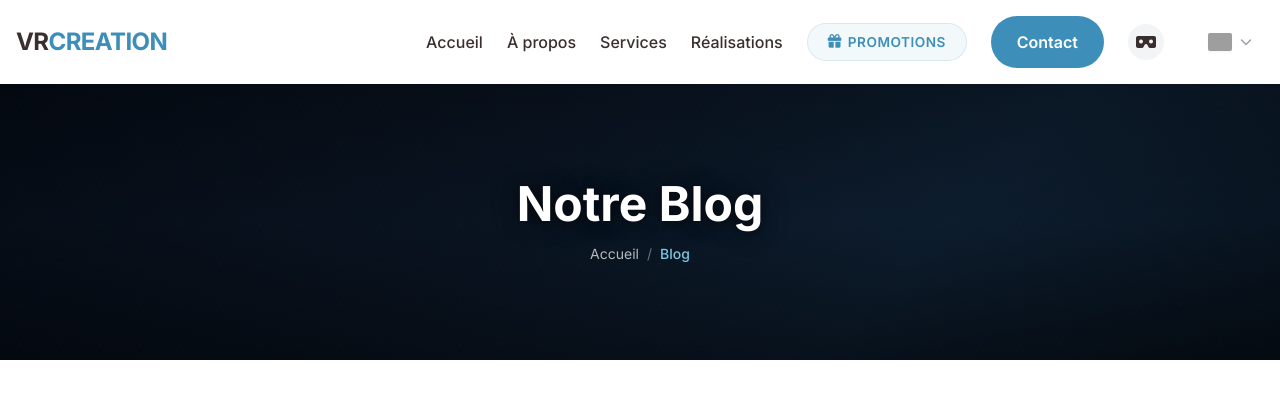
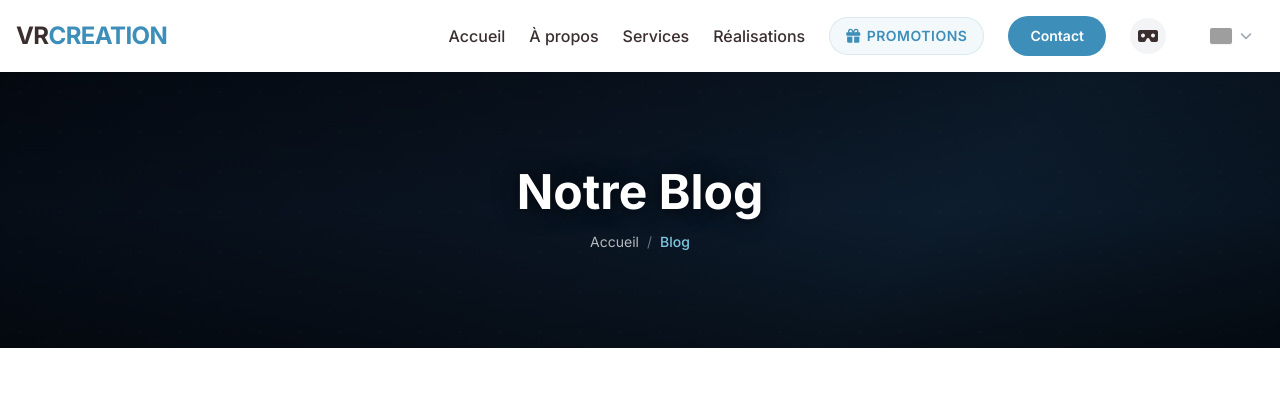
Before and after one commit to Schneider-sizeof/vr_creation, a Django app: page /fr/blog/ in a window 1280 px wide. Shown: the top 420 px of the page. Run offline with Django 5.2, Linux system fonts and the light colour scheme; data comes from the database, SQL or seed files in the repository; data that the repository does not hold is empty; some libraries are stand-ins or nearby versions; some web fonts are replaced; grey boxes are pictures that could not be loaded.

Commit message:
fix(ui): improve navbar spacing between logo and nav items on French locale and responsive screens

```diff
--- a/templates/partials/header.html
+++ b/templates/partials/header.html
@@ -2,7 +2,7 @@
 <header id="mainHeader" class="main-header py-4 sticky top-0 z-50 transition-all duration-300">
     <div class="container mx-auto px-4 flex justify-between items-center">
         <!-- Logo -->
-        <a href="{% url 'core:home' %}" class="flex items-center gap-3">
+        <a href="{% url 'core:home' %}" class="flex items-center gap-3 shrink-0 mr-8 xl:mr-12 rtl:mr-0 rtl:ml-8 rtl:xl:ml-12">
             {% if site_settings.logo %}
             <img src="{{ site_settings.logo.url }}" alt="{{ site_settings.site_name }}" class="h-10 w-auto">
             {% endif %}
@@ -10,21 +10,21 @@
         </a>
 
         <!-- Desktop Nav -->
-        <nav class="hidden lg:flex items-center gap-6">
+        <nav class="hidden lg:flex items-center gap-3.5 xl:gap-6 text-sm xl:text-base">
             <a href="{% url 'core:home' %}" class="nav-link {% if request.resolver_match.url_name == 'home' %}active{% endif %}">{% trans "Accueil" %}</a>
             <a href="{% url 'core:about' %}" class="nav-link {% if request.resolver_match.url_name == 'about' %}active{% endif %}">{% trans "À propos" %}</a>
             <a href="{% url 'services:list' %}" class="nav-link {% if 'service' in request.resolver_match.url_name %}active{% endif %}">{% trans "Services" %}</a>
             <a href="{% url 'portfolio:project_list' %}" class="nav-link {% if 'project' in request.resolver_match.url_name or 'casestudy' in request.resolver_match.url_name %}active{% endif %}">{% trans "Réalisations" %}</a>
-            <a href="{% url 'core:promotions' %}" class="nav-promo-btn {% if request.resolver_match.url_name == 'promotions' %}active{% endif %}">
+            <a href="{% url 'core:promotions' %}" class="nav-promo-btn {% if request.resolver_match.url_name == 'promotions' %}active{% endif %} !px-3 xl:!px-4 !py-1.5 xl:!py-2 !text-xs xl:!text-sm">
                 <i class="fas fa-gift mr-1.5"></i> {% trans "Promotions" %}
             </a>
-            <a href="{% url 'contact:contact' %}" class="btn btn-primary">{% trans "Contact" %}</a>
+            <a href="{% url 'contact:contact' %}" class="btn btn-primary text-xs xl:text-sm px-3.5 xl:px-5 py-1.5 xl:py-2">{% trans "Contact" %}</a>
 
             <!-- VR Immersive Mode Toggle -->
-            <button id="vr-mode-toggle-btn" class="w-9 h-9 rounded-full bg-gray-100 hover:bg-primary-light flex items-center justify-center text-dark hover:text-primary transition-all duration-300 relative group cursor-pointer" aria-label="{% trans 'Mode Immersif VR' %}">
-                <i class="fas fa-vr-cardboard text-base"></i>
+            <button id="vr-mode-toggle-btn" class="w-8 h-8 xl:w-9 xl:h-9 rounded-full bg-gray-100 hover:bg-primary-light flex items-center justify-center text-dark hover:text-primary transition-all duration-300 relative group cursor-pointer shrink-0" aria-label="{% trans 'Mode Immersif VR' %}">
+                <i class="fas fa-vr-cardboard text-sm xl:text-base"></i>
                 <!-- Detailed Tooltip -->
-                <span class="absolute top-full mt-2 right-0 hidden group-hover:flex flex-col bg-dark/95 backdrop-blur-md text-white text-xs p-3 rounded-xl shadow-xl w-64 text-left border border-white/10 z-50 gap-1 transition-all duration-300">
+                <span class="absolute top-full mt-2 right-0 rtl:right-auto rtl:left-0 hidden group-hover:flex flex-col bg-dark/95 backdrop-blur-md text-white text-xs p-3 rounded-xl shadow-xl w-64 text-left rtl:text-right border border-white/10 z-50 gap-1 transition-all duration-300">
                     <span class="font-bold text-primary flex items-center gap-1.5">
                         <i class="fas fa-vr-cardboard"></i>
                         {% trans "Mode Cyber-VR" %}
@@ -37,13 +37,13 @@
 
             <!-- Language Switcher with Real Flags -->
             {% get_current_language as CURRENT_LANG %}
-            <div class="relative group ms-2">
-                <button class="flex items-center gap-2 px-3 py-2 rounded-lg hover:bg-gray-100 transition-colors text-dark">
+            <div class="relative group ms-1 xl:ms-2 shrink-0">
+                <button class="flex items-center gap-1.5 xl:gap-2 px-2.5 xl:px-3 py-1.5 xl:py-2 rounded-lg hover:bg-gray-100 transition-colors text-dark">
                     <img src="https://flagcdn.com/24x18/{% if CURRENT_LANG == 'fr' %}fr{% elif CURRENT_LANG == 'ar' %}ma{% else %}gb{% endif %}.png"
                          srcset="https://flagcdn.com/48x36/{% if CURRENT_LANG == 'fr' %}fr{% elif CURRENT_LANG == 'ar' %}ma{% else %}gb{% endif %}.png 2x"
-                         width="24" height="18" alt=""
+                         width="22" height="16" alt=""
                          class="rounded-sm shadow-sm">
-                    <i class="fas fa-chevron-down text-xs text-gray-400"></i>
+                    <i class="fas fa-chevron-down text-xxs xl:text-xs text-gray-400"></i>
                 </button>
                 <div class="absolute right-0 rtl:right-auto rtl:left-0 mt-1 w-48 bg-white rounded-xl shadow-lg py-2 hidden group-hover:block border border-gray-100 z-50">
                     {% get_available_languages as LANGUAGES %}
@@ -53,14 +53,14 @@
                             {% csrf_token %}
                             <input name="next" type="hidden" value="/" class="lang-next-input">
                             <input name="language" type="hidden" value="{{ language.code }}">
-                            <button type="submit" class="w-full text-left px-4 py-2.5 hover:bg-primary-light transition-colors flex items-center gap-3 {% if language.code == CURRENT_LANG %}font-bold text-primary bg-primary-light/50{% else %}text-gray-700{% endif %}">
+                            <button type="submit" class="w-full text-left rtl:text-right px-4 py-2.5 hover:bg-primary-light transition-colors flex items-center gap-3 {% if language.code == CURRENT_LANG %}font-bold text-primary bg-primary-light/50{% else %}text-gray-700{% endif %}">
                                 <img src="https://flagcdn.com/24x18/{% if language.code == 'fr' %}fr{% elif language.code == 'ar' %}ma{% else %}gb{% endif %}.png"
                                      srcset="https://flagcdn.com/48x36/{% if language.code == 'fr' %}fr{% elif language.code == 'ar' %}ma{% else %}gb{% endif %}.png 2x"
                                      width="24" height="18" alt="{{ language.name_local }}"
                                      class="rounded-sm shadow-sm">
                                 <span>{{ language.name_local|capfirst }}</span>
                                 {% if language.code == CURRENT_LANG %}
-                                <i class="fas fa-check text-primary text-xs ml-auto"></i>
+                                <i class="fas fa-check text-primary text-xs ml-auto rtl:ml-0 rtl:mr-auto"></i>
                                 {% endif %}
                             </button>
                         </form>
```
